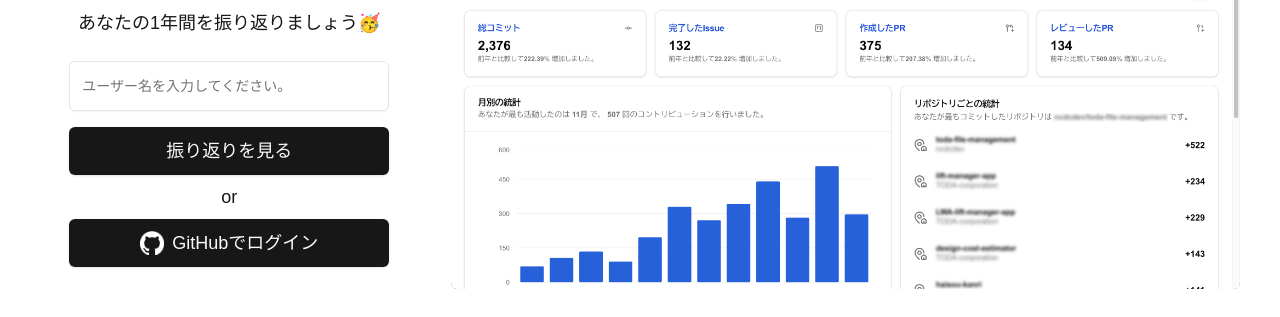
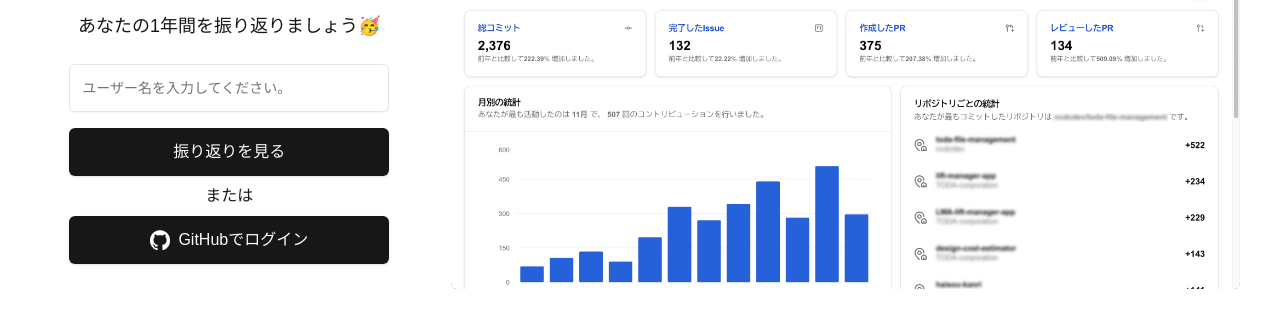
Before and after one commit to namidapoo/dev-recap, a Next.js app: page / in a window 1280 px wide. Shown: the part 368-685 px from the top of the page. Built offline with nearby package versions, Linux system fonts and the light colour scheme; no server answers.

Commit message:
style: トップページのテキストサイズ調整

```diff
--- a/app/page.tsx
+++ b/app/page.tsx
@@ -32,21 +32,21 @@ export default async function Home() {
 					}}
 					className="w-full max-w-xs mx-auto space-y-2"
 				>
-					<p className="text-lg">or</p>
-					<Button size="lg" className="mx-auto w-full max-w-xs py-6 text-lg">
+					<p className="text-md">または</p>
+					<Button size="lg" className="mx-auto w-full max-w-xs py-6 text-md">
 						<Image
 							src={GitHubWhite}
 							alt="GitHub"
-							width={24}
-							height={24}
+							width={20}
+							height={20}
 							className="dark:hidden"
 							priority
 						/>
 						<Image
 							src={GitHubBlack}
 							alt="GitHub"
-							width={24}
-							height={24}
+							width={20}
+							height={20}
 							className="hidden dark:block"
 							priority
 						/>
--- a/app/profile-form.tsx
+++ b/app/profile-form.tsx
@@ -44,8 +44,8 @@ export const ProfileForm: FC = () => {
 					control={form.control}
 					name="username"
 					render={({ field }) => (
-						<FormItem className="text-left">
-							<FormControl className="py-6 text-lg">
+						<FormItem className="text-left text-lg">
+							<FormControl className="h-12">
 								<Input
 									placeholder="ユーザー名を入力してください。"
 									{...field}
@@ -55,7 +55,7 @@ export const ProfileForm: FC = () => {
 						</FormItem>
 					)}
 				/>
-				<Button className="mx-auto w-full max-w-xs py-6 text-lg">
+				<Button className="mx-auto w-full max-w-xs py-6 text-md">
 					振り返りを見る
 				</Button>
 			</form>
```
